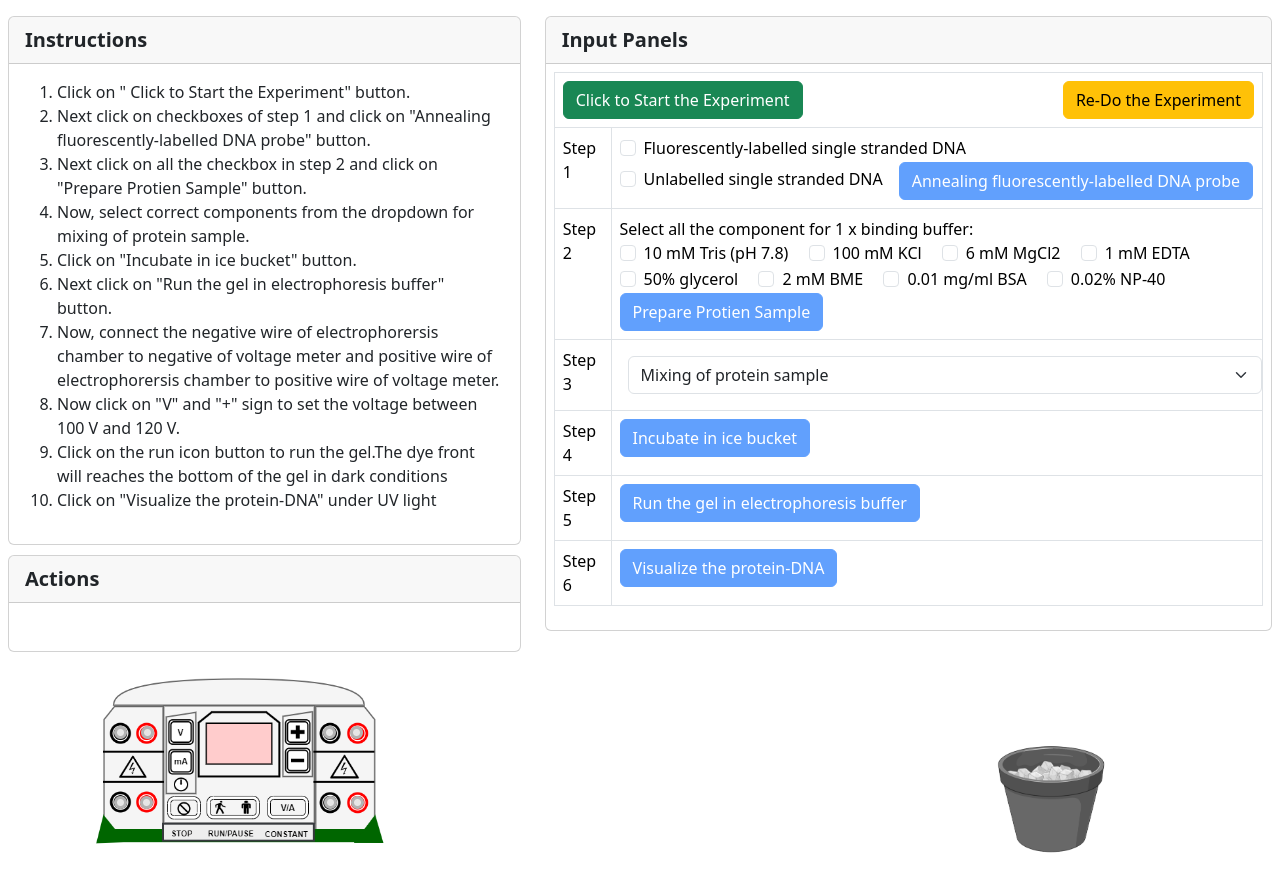
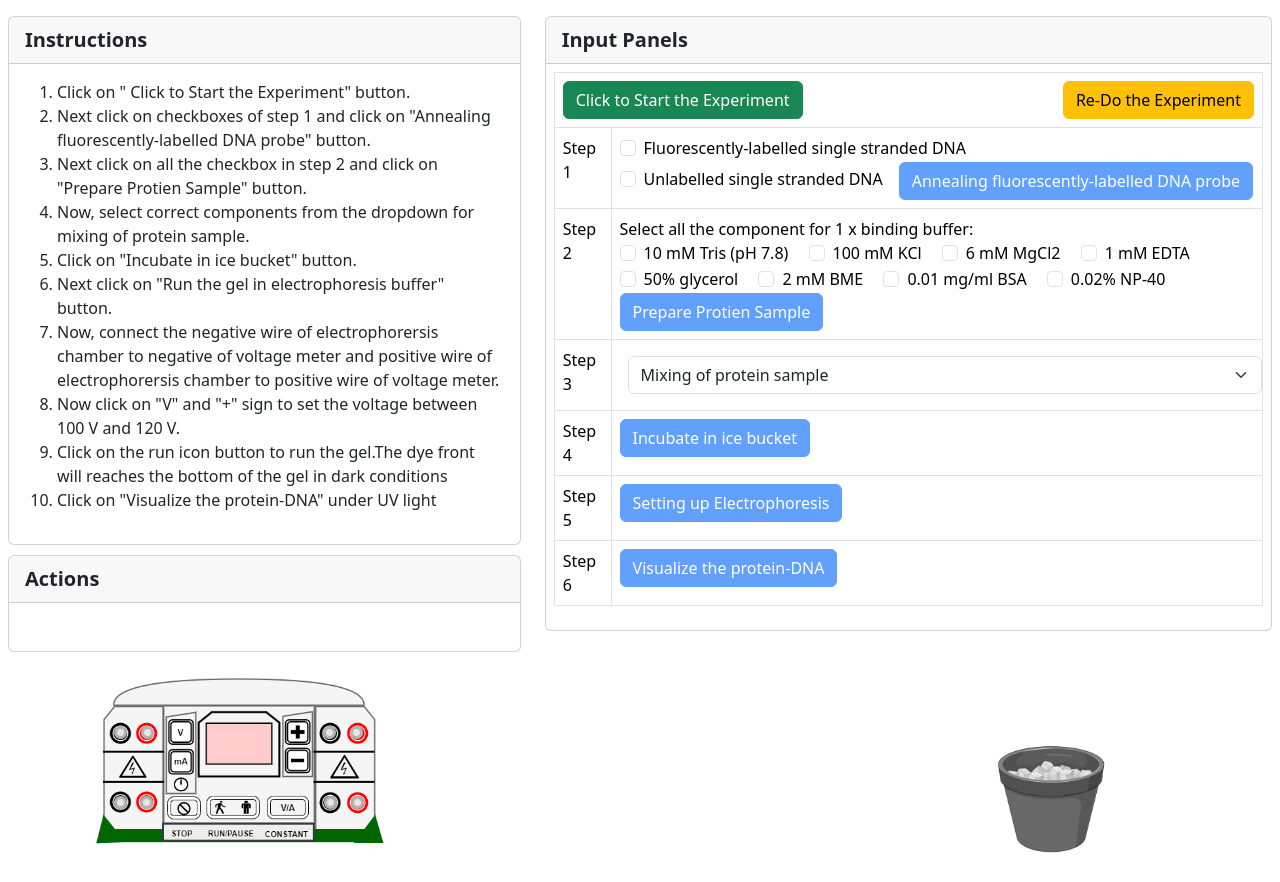
Before and after one commit to virtual-labs/exp-protein-dna-emsa-iitkgp, a plain HTML site: page experiment/simulation/index.html in a window 1280 px wide. Shown: the top 882 px of the page. Drawn offline with nearby package versions, Linux system fonts and the light colour scheme.

Commit message:
exp 8 emsa simulation updated

```diff
--- a/experiment/simulation/index.html
+++ b/experiment/simulation/index.html
@@ -194,7 +194,7 @@ Developer: Prakriti Dhang
 								<td class="fs-6">Step 5</td>
 								<td>
 									<button class="btn btn-primary " type="button" id="rungel" onclick="run_gel()" disabled>
-										Run the gel in electrophoresis buffer</button>
+										Setting up Electrophoresis</button>
 								</td>
 							</tr>
 
```
